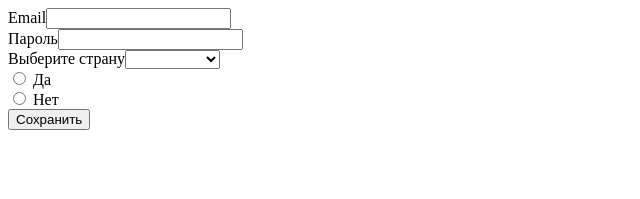
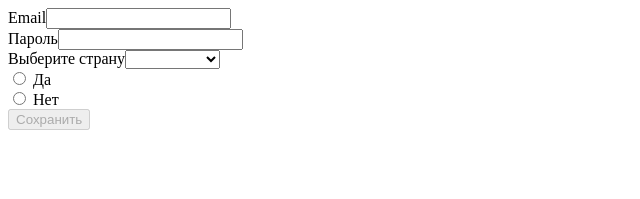
Before and after one commit to Obazure/ANGULAR-MARATHON, an Angular app: page / in a window 1280 px wide. Shown: the top 199 px of the page, without its empty margins (0-640 px from the left). Built offline with nearby package versions, Linux system fonts and the light colour scheme.

Commit message:
35 lesson done. validation part 1

```diff
--- a/src/app/forms/forms.component.html
+++ b/src/app/forms/forms.component.html
@@ -4,9 +4,11 @@
             <label>Email</label>
             <input
                     type="text"
+                    email
                     class="form-control"
                     ngModel
                     name="email"
+                    required
             >
         </div>
         <div class="form-group">
@@ -15,12 +17,14 @@
                     type="password"
                     class="form-control"
                     ngModel
-                    name="password"
+                    name="pass"
+                    required
             >
         </div>
         <div class="form-group">
             <label>Выберите страну</label>
             <select
+                    required
                     class="form-control"
                     ngModel
                     name="country"
@@ -34,12 +38,17 @@
             <label>
                 <input
                         type="radio"
+                        name="answer"
                         [value]="ans.type"
                         ngModel
-                        name="answer"
+                        required
                 > {{ans.text}}
             </label>
         </div>
-        <button class="btn btn-success" type="submit">Сохранить</button>
+        <button
+                class="btn btn-success"
+                type="submit"
+                [disabled]="!form.valid"
+        >Сохранить</button>
     </form>
 </div>
--- a/src/app/forms/forms.component.ts
+++ b/src/app/forms/forms.component.ts
@@ -3,7 +3,15 @@ import { Component, OnInit } from '@angular/core';
 @Component({
   selector: 'app-forms',
   templateUrl: './forms.component.html',
-  styleUrls: ['./forms.component.css']
+  styleUrls: ['./forms.component.css'],
+    styles: [`
+        .form-control.ng-invalid.ng-touched {
+            border: 1px solid red;
+        }
+        .form-control.ng-valid.ng-touched {
+            border: 1px solid green;
+        }
+    `]
 })
 export class FormsComponent implements OnInit {
 
```
